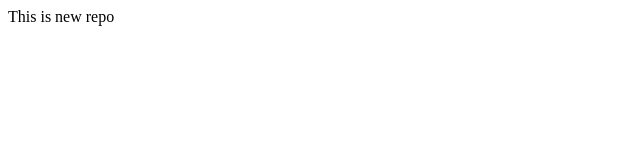
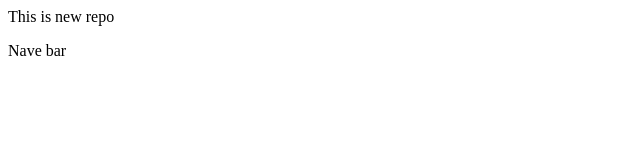
Before and after one commit to indusriGanesh/Remote-Repo, a plain HTML site: page index.html in a window 1280 px wide. Shown: the full height of the page, 0-640 px from the left. Drawn offline with Linux system fonts and the light colour scheme.

Commit message:
Add Navbar

```diff
--- a/index.html
+++ b/index.html
@@ -1 +1,2 @@
 <p>This is new repo</p>
+<Div>Nave bar</Div>
```
